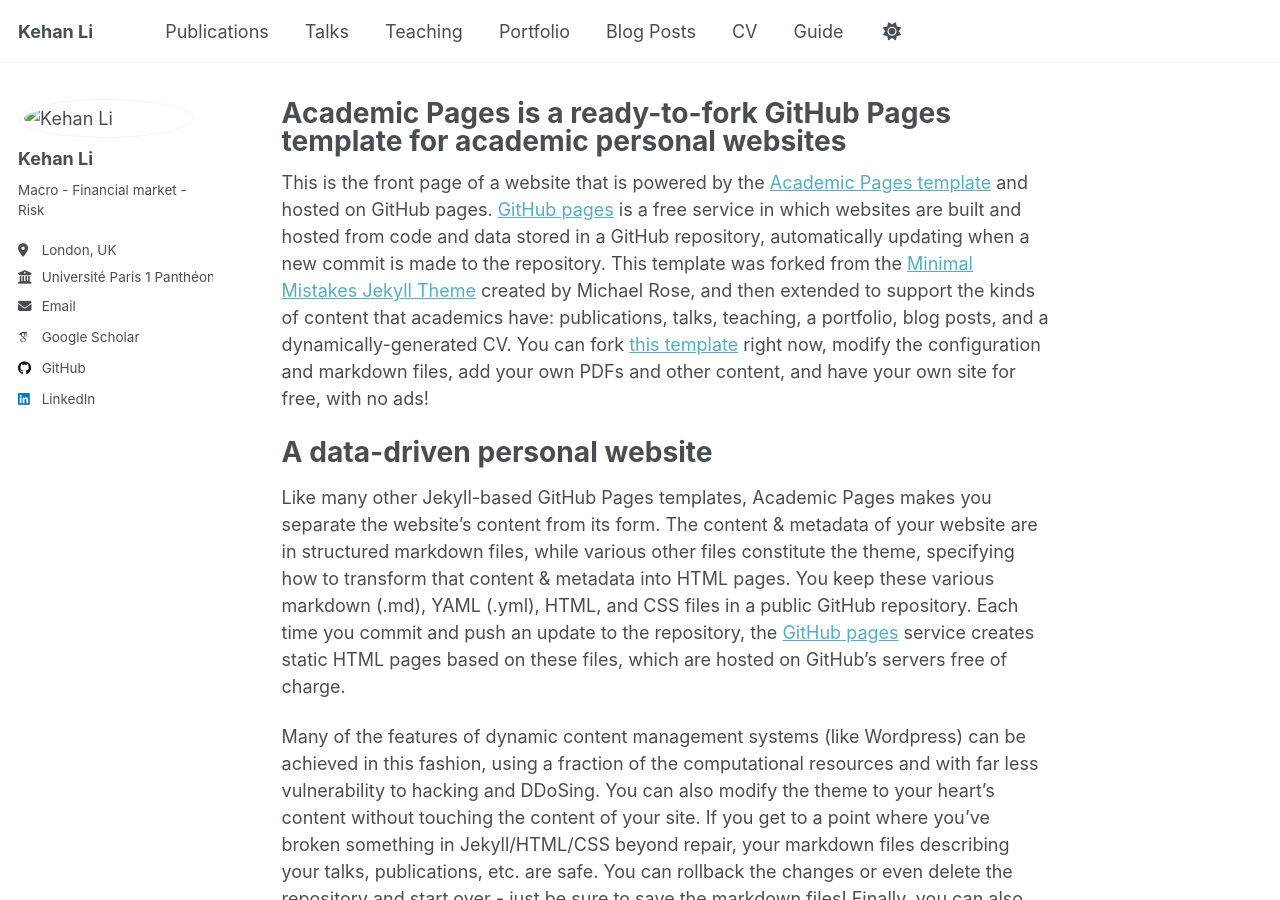
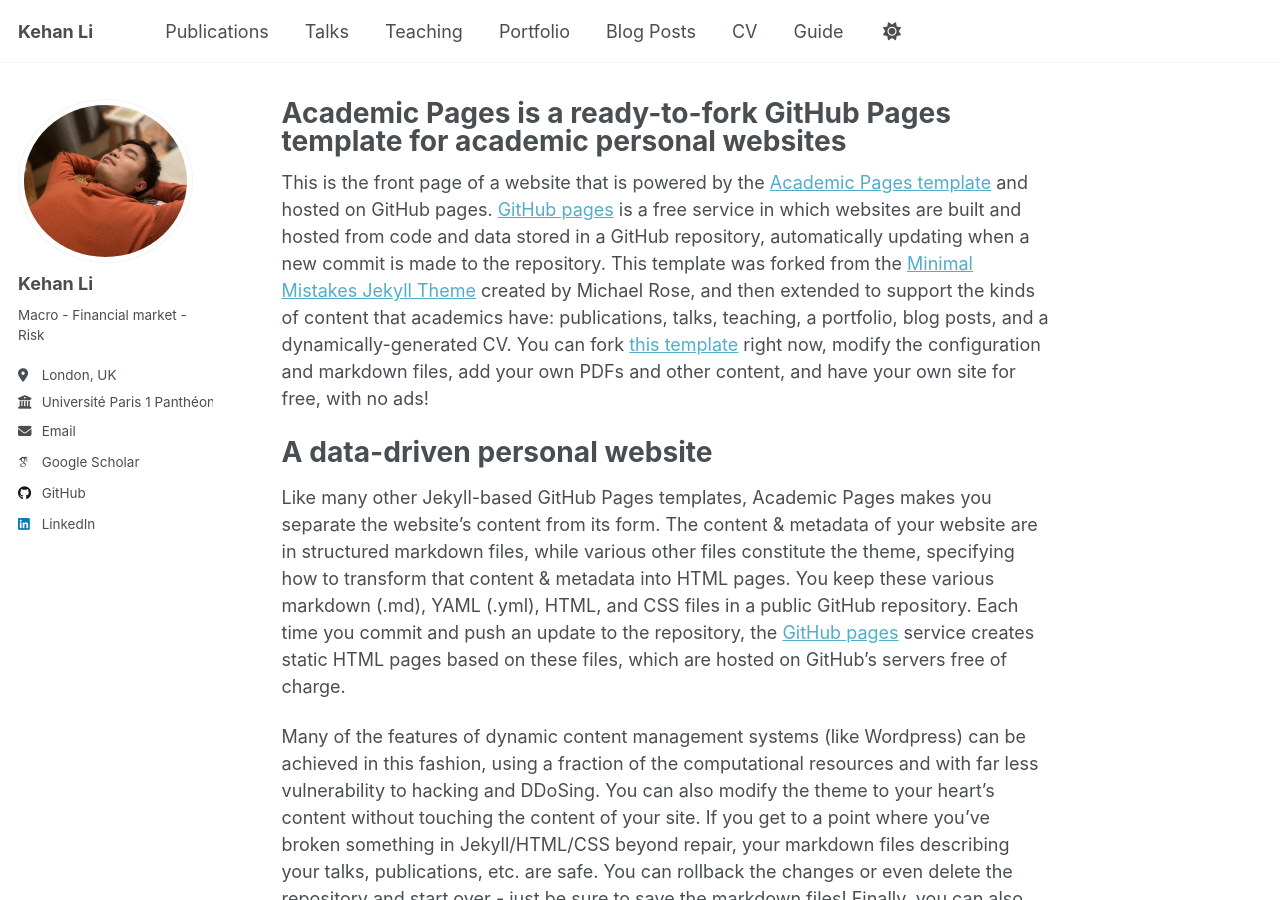
Before and after one commit to KehanLi-1123/KehanLi.github.io, a Jekyll site: the page built from _pages/about.md, in a window 1280 px wide and 900 px high. Built offline with Jekyll 4.4.1, drawn with Linux system fonts in a browser that asks for light colours; some web fonts are replaced.

Commit message:
Update _config.yml

```diff
--- a/_config.yml
+++ b/_config.yml
@@ -22,7 +22,7 @@ repository               : "academicpages/academicpages.github.io"
 #               Additional customization can be done by editing /_includes/author-profile.html
 author:
   # Biographic information
-  avatar           : "images/KL_smallSize.png"
+  avatar           : "https://kehanli-1123.github.io/KehanLi.github.io/images/KL_smallSize.png"
   name             : "Kehan Li"
   pronouns         : # example: "she/her"
   bio              : "Macro - Financial market - Risk"
```
